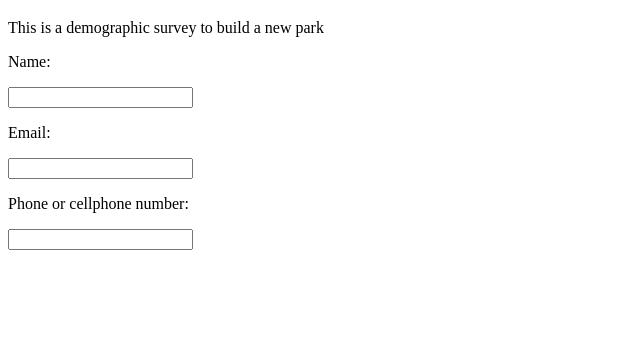
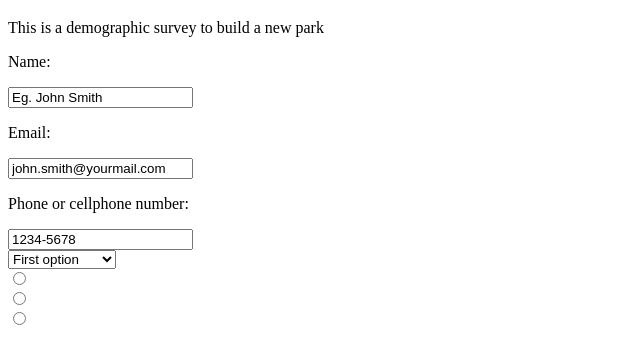
Before and after one commit to luis-novoa/collaborative-christian-luis, a plain HTML site: page index.html in a window 1280 px wide. Shown: the part 61-424 px from the top of the page, without its empty margins (0-640 px from the left). Drawn offline with Linux system fonts and the light colour scheme.

Commit message:
steps 12 and 13 done

```diff
--- a/index.html
+++ b/index.html
@@ -11,11 +11,18 @@
     <p id="description">This is a demographic survey to build a new park</p>
     <form id="survey-form">
       <p id="name-label">Name:</p>
-        <input id="name" type="text">
+        <input id="name" type="text" value="Eg. John Smith">
       <p id="email-label">Email:</p>
-        <input id="email" type="email" oninvalid="alert('Invalid email')" required>
+        <input id="email" type="email" oninvalid="alert('Invalid email')" required value="john.smith@yourmail.com">
       <p id="number-label">Phone or cellphone number:</p>
-        <input id="number" type="tel" oninvalid="alert('Invalid number')" required min="7" max="10">
+        <input id="number" type="tel" oninvalid="alert('Invalid number')" required min="7" max="10" value="1234-5678"> <br>
+      <select id="dropdown">
+        <option value="firstOne">First option</option>
+        <option value="secondOne">Second option</option>
+      </select> <br>
+      <input type="radio" name="oneOption" value="firstRadio"> <br>
+      <input type="radio" name="oneOption" value="secondRadio"> <br>
+      <input type="radio" name="oneOption" value="thirdRadio"> <br>
     </form>
     <script src="https://cdn.freecodecamp.org/testable-projects-fcc/v1/bundle.js"></script>
 
```
